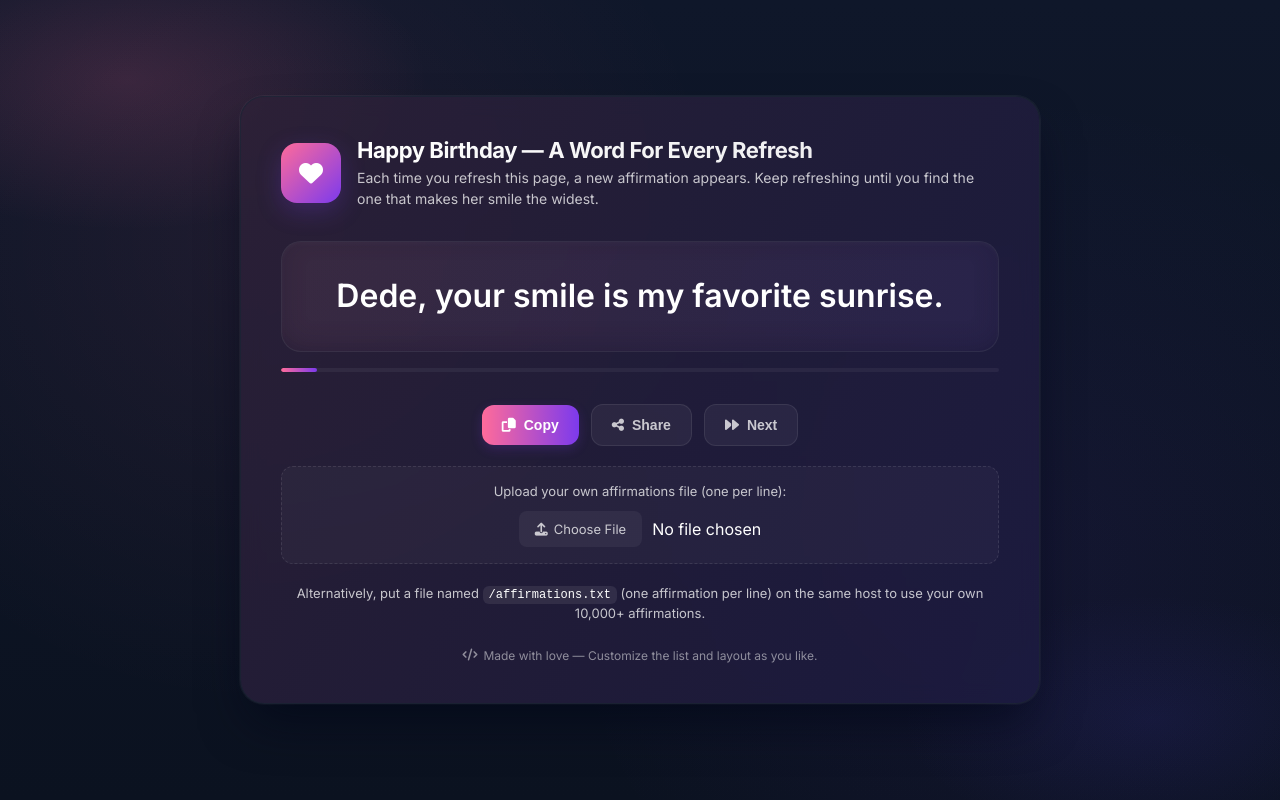
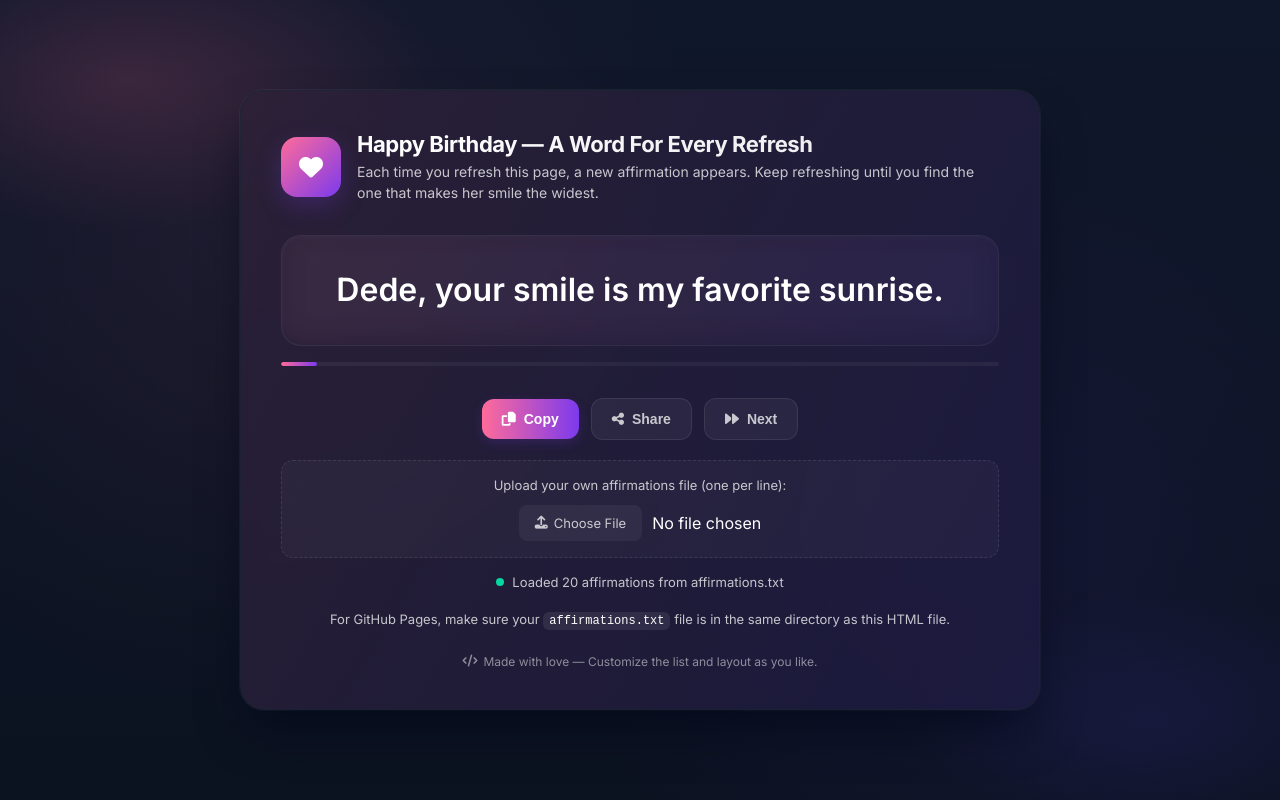
Before and after one commit to lloyd76/newww, a plain HTML site: page index.html in a window 1280 px wide. Drawn offline with Linux system fonts and the light colour scheme.

Commit message:
Update index.html

```diff
--- a/index.html
+++ b/index.html
@@ -370,6 +370,27 @@
         .file-input input[type="file"] {
             display: none;
         }
+
+        .status-indicator {
+            display: flex;
+            justify-content: center;
+            align-items: center;
+            gap: 8px;
+            margin-top: 16px;
+            font-size: 13px;
+            color: var(--muted);
+        }
+
+        .status-dot {
+            width: 8px;
+            height: 8px;
+            border-radius: 50%;
+            background: var(--muted);
+        }
+
+        .status-dot.loaded {
+            background: var(--success);
+        }
     </style>
 </head>
 <body>
@@ -416,8 +437,13 @@
             </div>
         </div>
 
+        <div class="status-indicator">
+            <span id="statusDot" class="status-dot"></span>
+            <span id="statusText">Checking for affirmations.txt...</span>
+        </div>
+
         <div class="note">
-            Alternatively, put a file named <code>/affirmations.txt</code> (one affirmation per line) on the same host to use your own 10,000+ affirmations.
+            For GitHub Pages, make sure your <code>affirmations.txt</code> file is in the same directory as this HTML file.
         </div>
 
         <footer>
@@ -472,6 +498,8 @@
         const TOAST = document.getElementById('toast');
         const CUSTOM_FILE = document.getElementById('customFile');
         const FILE_NAME = document.getElementById('fileName');
+        const STATUS_DOT = document.getElementById('statusDot');
+        const STATUS_TEXT = document.getElementById('statusText');
 
         const STORAGE_KEY = 'affirm_idx_v1';
         let affirmationsList = [];
@@ -487,15 +515,32 @@
             }, 3000);
         }
 
+        // Update status indicator
+        function updateStatus(status, isLoaded = false) {
+            STATUS_TEXT.textContent = status;
+            STATUS_DOT.className = isLoaded ? 'status-dot loaded' : 'status-dot';
+        }
+
         // Load external file
         async function loadExternalList(){
             try{
-                const resp = await fetch('/affirmations.txt', {cache: "no-store"});
-                if(!resp.ok) throw new Error('no file');
+                updateStatus('Loading affirmations.txt...');
+                // For GitHub Pages, we need to use the correct path
+                const resp = await fetch('affirmations.txt', {cache: "no-store"});
+                if(!resp.ok) throw new Error('File not found');
+
                 const text = await resp.text();
                 const lines = text.split(/\r?\n/).map(l => l.trim()).filter(Boolean);
-                return lines.length ? lines : null;
-            }catch(e){
+
+                if (lines.length) {
+                    updateStatus(`Loaded ${lines.length} affirmations from affirmations.txt`, true);
+                    return lines;
+                } else {
+                    throw new Error('File is empty');
+                }
+            } catch(e) {
+                updateStatus('Using built-in affirmations (affirmations.txt not found)', false);
+                console.log('Could not load external file, using fallback:', e.message);
                 return null;
             }
         }
@@ -516,6 +561,7 @@
                     affirmationsList = lines;
                     setStoredIndex(0); // Reset to first affirmation
                     pickAndShow(affirmationsList);
+                    updateStatus(`Loaded ${lines.length} affirmations from your file`, true);
                     showToast(`Loaded ${lines.length} affirmations from your file!`, true);
                 } else {
                     showToast('The file appears to be empty. Using default affirmations.');
```
